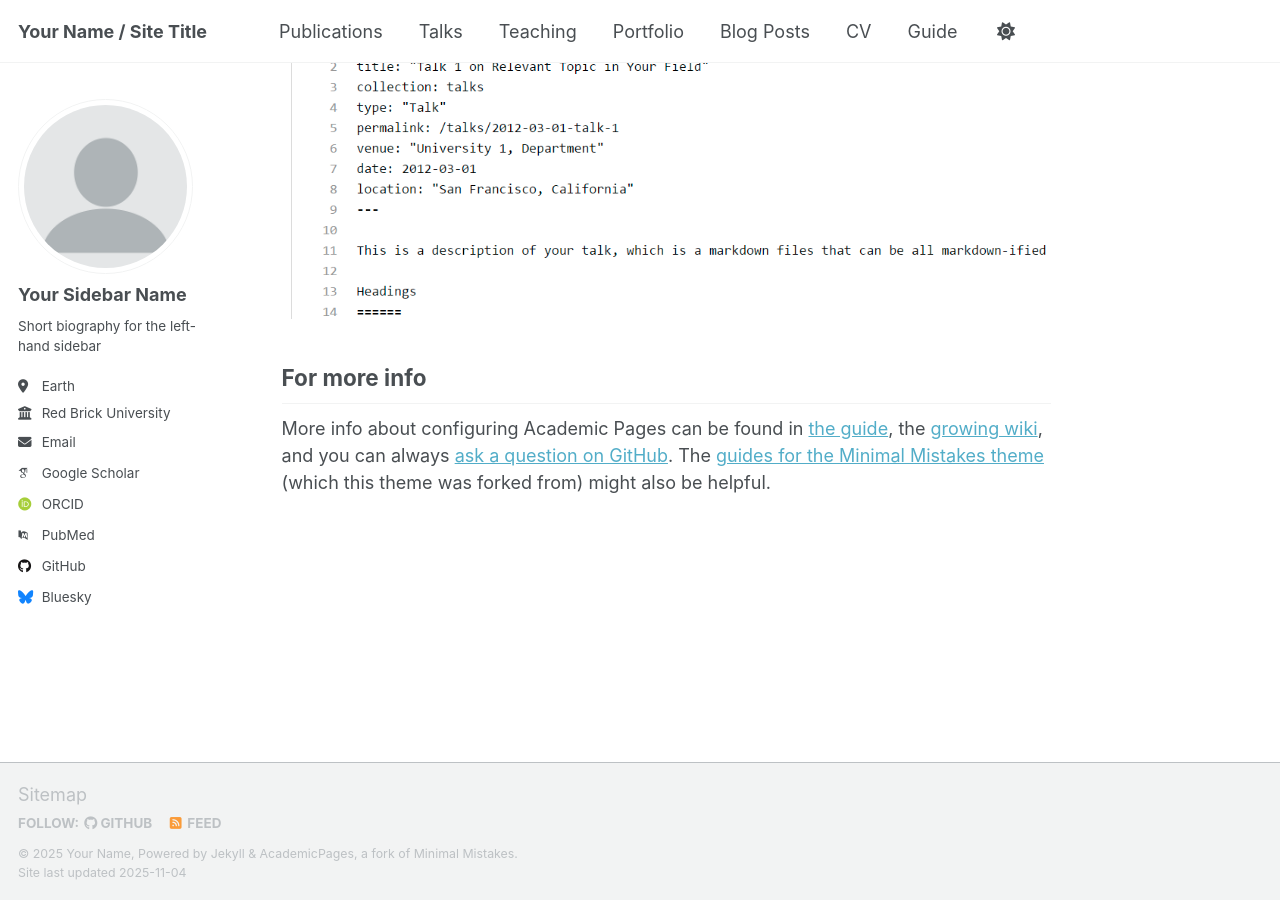
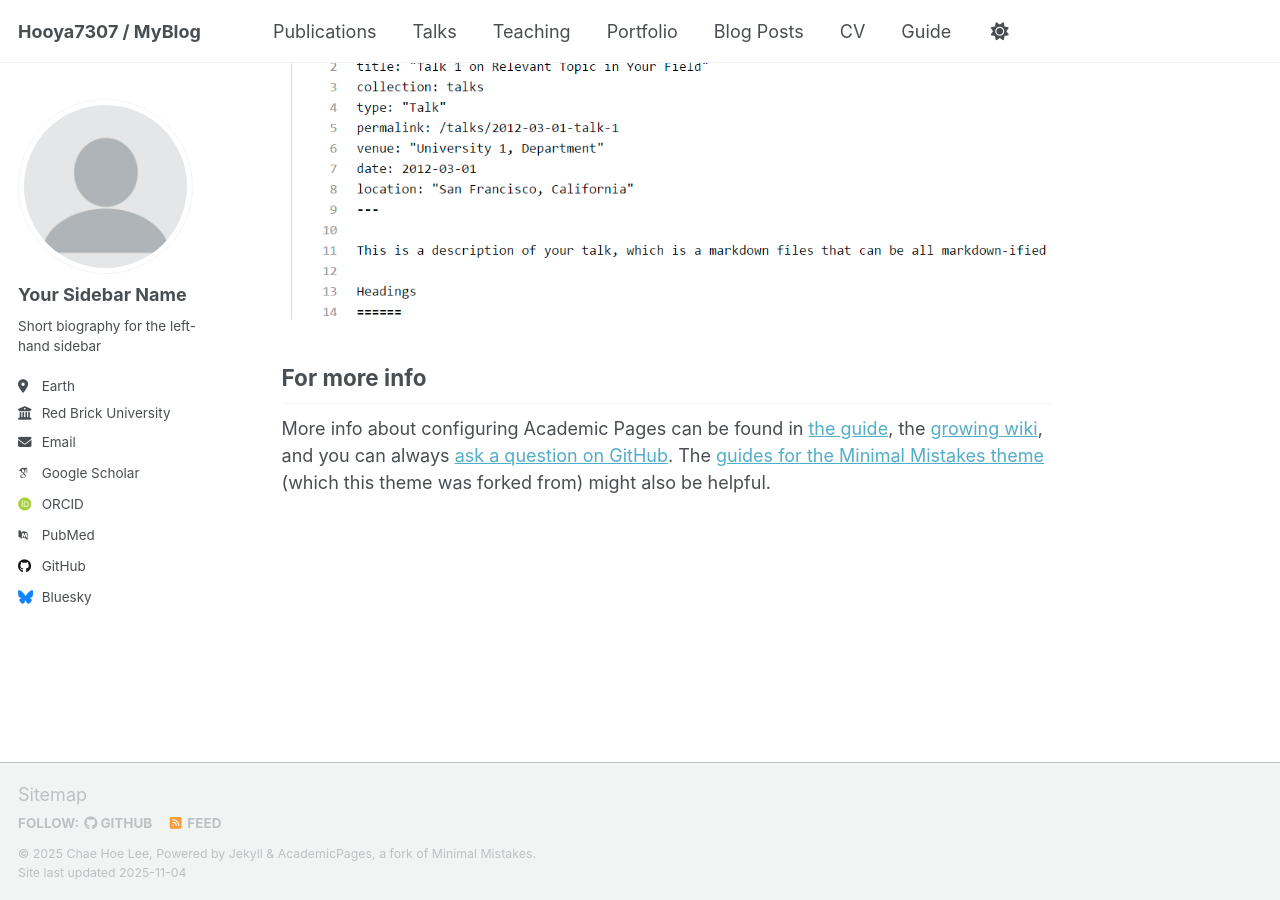
Before and after one commit to hoya7307/hoya7307.github.io, a Jekyll site: the page built from _pages/about.md, in a window 1280 px wide and 900 px high, scrolled down 2880 px. Built offline with Jekyll 4.4.1, drawn with Linux system fonts in a browser that asks for light colours; some web fonts are replaced; a script that is not in the unit is left out.

Commit message:
Update _config.yml

```diff
--- a/_config.yml
+++ b/_config.yml
@@ -9,9 +9,9 @@
 # Basic Site Settings
 locale                   : "en-US"
 site_theme               : "default" # Currently available options are "default", "air"
-title                    : "Your Name / Site Title"
+title                    : "Hooya7307 / MyBlog"
 title_separator          : "-"
-name                     : &name "Your Name"
+name                     : &name "Chae Hoe Lee"
 description              : &description "Your Name's academic portfolio"   # Update this with a general description of your site, this is the default if not overridden by a page
 url                      : https://academicpages.github.io # The base hostname & protocol for your site e.g. "https://[your GitHub username].github.io",
                                                            # or if you already have some other page hosted on Github then use "https://[your GitHub username].github.io/[Your Repo Name]"
```
